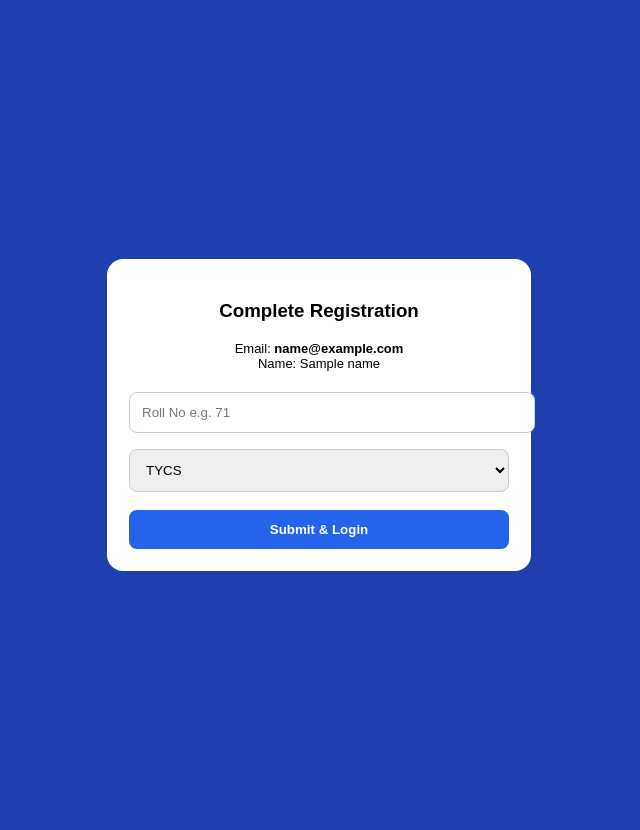
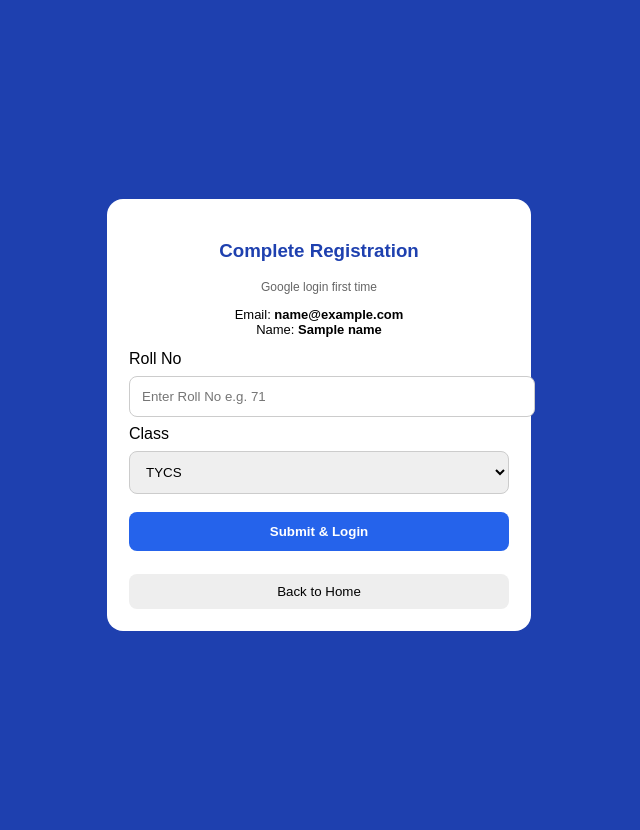
Before and after one commit to 309swara-crypto/qr-attendance, a Flask app: template templates/google_fille.html in a window 1280 px wide. Shown: the whole page, without its empty margins (321-961 px from the left). Run offline with Flask 3, Linux system fonts and the light colour scheme; the template is opened without the code that fills it: most values are stand-ins (such as "Sample title", 1, 10 or a date in 2020).

Commit message:
Update google_fille.html

```diff
--- a/templates/google_fille.html
+++ b/templates/google_fille.html
@@ -1,20 +1,54 @@
 <!DOCTYPE html>
-<html><head><meta name="viewport" content="width=device-width,initial-scale=1"><style>
+<html>
+<head>
+<meta name="viewport" content="width=device-width,initial-scale=1">
+<style>
 body{margin:0;background:#1e40af;display:flex;justify-content:center;align-items:center;min-height:100vh;padding:15px;font-family:Arial}
 .card{background:#fff;width:100%;max-width:380px;border-radius:16px;padding:22px}
 input,select{width:100%;padding:12px;margin:8px 0;border-radius:8px;border:1px solid #ccc}
-.btn{width:100%;padding:12px;background:#2563eb;color:#fff;border:0;border-radius:8px;font-weight:bold;margin-top:10px}
-</style></head><body>
+.btn{width:100%;padding:12px;background:#2563eb;color:#fff;border:0;border-radius:8px;font-weight:bold;margin-top:10px;cursor:pointer}
+h3{text-align:center;color:#1e40af}
+.small{font-size:12px;color:#666;text-align:center}
+</style>
+</head>
+<body>
 <div class="card">
-<h3 style="text-align:center">Complete Registration</h3>
-<p style="text-align:center;font-size:13px">Email: <b>{{email}}</b><br>Name: {{name}}</p>
-<input id="roll" placeholder="Roll No e.g. 71">
-<select id="cls"><option>TYCS</option><option>TYAIML</option><option>TE-A</option><option>TE-B</option></select>
+<h3>Complete Registration</h3>
+<p class="small">Google login first time</p>
+<p style="font-size:13px;text-align:center">Email: <b>{{email}}</b><br>Name: <b>{{name}}</b></p>
+
+Roll No<input id="roll" placeholder="Enter Roll No e.g. 71" required>
+Class<select id="cls"><option>TYCS</option><option>TYAIML</option><option>TE-A</option><option>TE-B</option><option>SYCS</option><option>FY</option></select>
+
 <button class="btn" onclick="submitForm()">Submit & Login</button>
+<p id="msg" style="text-align:center;color:red;font-size:13px;margin-top:10px"></p>
+<button onclick="location.href='/'" style="width:100%;padding:10px;background:#eee;border:0;border-radius:8px;margin-top:10px">Back to Home</button>
 </div>
+
 <script>
 function submitForm(){
- fetch('/google_complete_register',{method:'POST',headers:{'Content-Type':'application/json'},body:JSON.stringify({email:"{{email}}",name:"{{name}}",roll:document.getElementById('roll').value,class:document.getElementById('cls').value})})
-.then(r=>r.json()).then(d=>location.href=d.redirect);
+ let roll=document.getElementById('roll').value.trim();
+ if(!roll){
+  document.getElementById('msg').innerText='Please enter Roll No';
+  return;
+ }
+ document.getElementById('msg').innerText='Saving...';
+ fetch('/google_complete_register',{
+  method:'POST',
+  headers:{'Content-Type':'application/json'},
+  body:JSON.stringify({
+   email:"{{email}}",
+   name:"{{name}}",
+   roll:roll,
+   class:document.getElementById('cls').value
+  })
+ }).then(r=>r.json()).then(d=>{
+  if(d.redirect) location.href=d.redirect;
+  else document.getElementById('msg').innerText='Error saving';
+ }).catch(e=>{
+  document.getElementById('msg').innerText='Server error, try again';
+ });
 }
-</script></body></html>
+</script>
+</body>
+</html>
```
